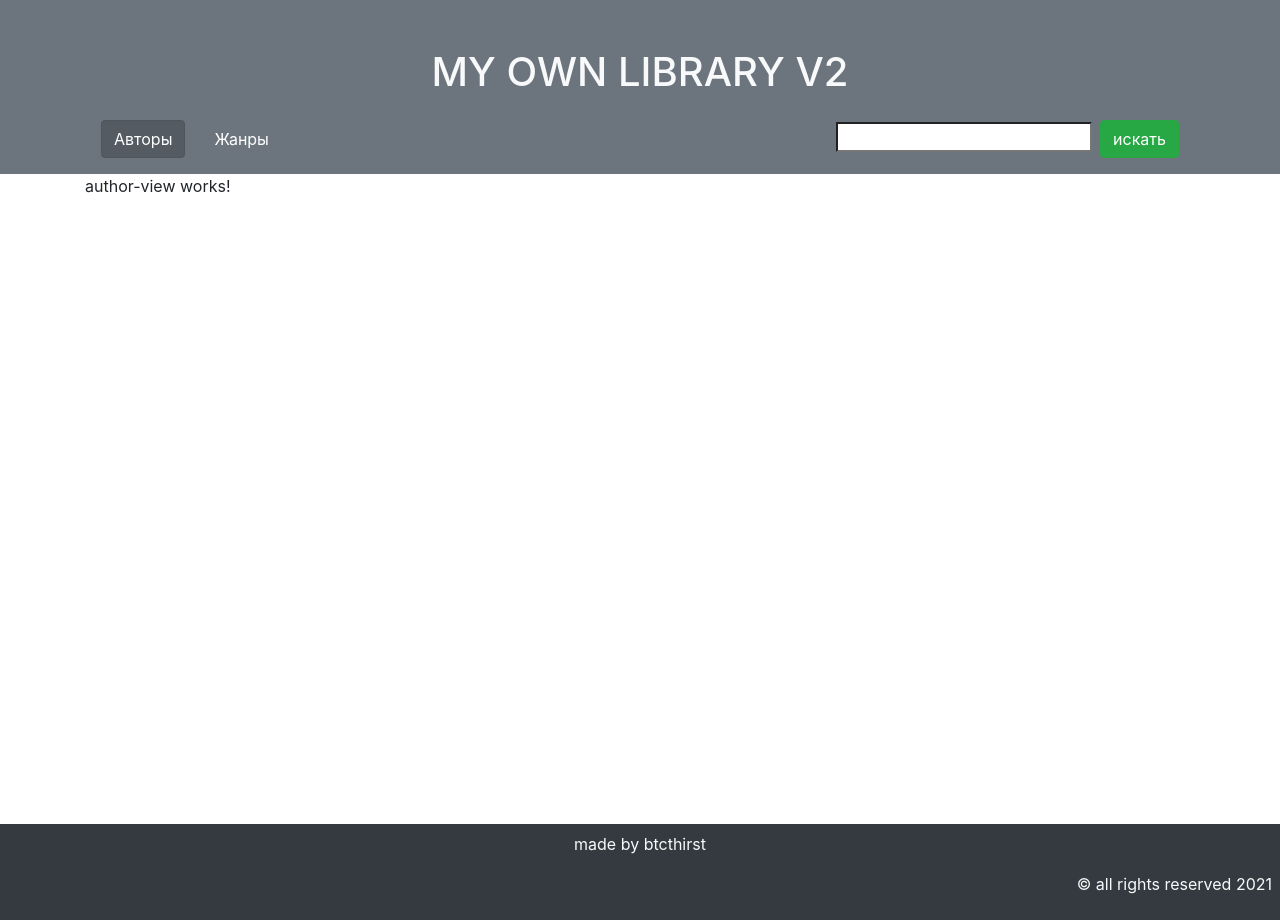
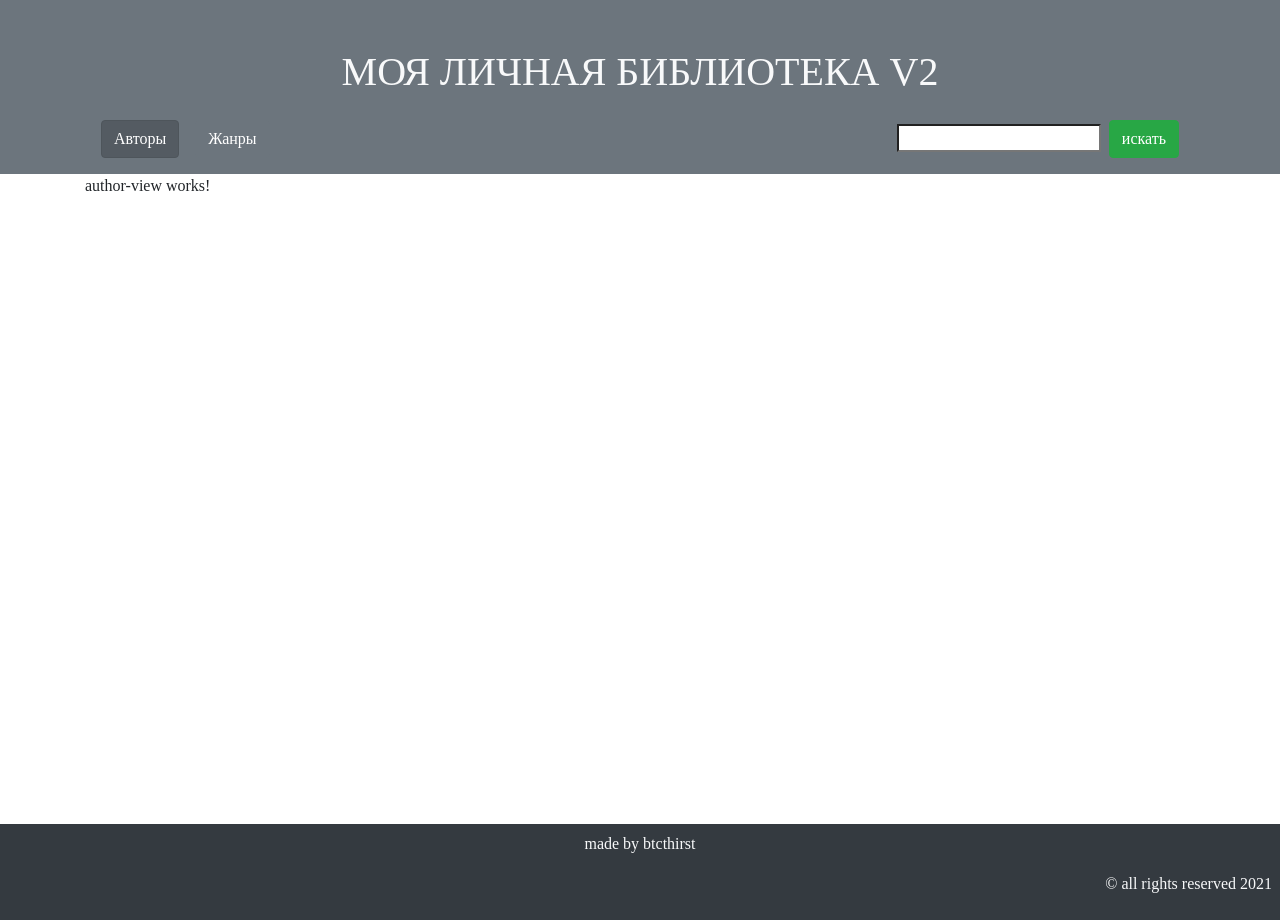
Before and after one commit to btcthirst/spa-v002, an Angular app: page /authors in a window 1280 px wide. Built offline with nearby package versions, Linux system fonts and the light colour scheme.

Commit message:
added font

```diff
--- a/src/app/app.component.html
+++ b/src/app/app.component.html
@@ -1,7 +1,7 @@
 <header class="container-fluid bg-secondary pt-5">
     <div>
         <h1 class="text-light text-uppercase text-center">
-            my own library v2
+            Моя личная библиотека v2
         </h1>
     </div>
     <div class="d-flex justify-content-between container">
--- a/src/styles.css
+++ b/src/styles.css
@@ -1 +1,11 @@
 /* You can add global styles to this file, and also import other style files */
+@font-face {
+    font-family: 'Lobster','cursive';
+    src: url(assets/fonts/Lobster-Regular.ttf) format("opentype");
+}
+*{
+    padding: 0;
+    margin: 0;
+    box-sizing: border-box;
+    font-family: 'Lobster', 'cursive';
+}
```
Also changed, not shown: src/assets/fonts/Lobster-Regular.ttf (added), src/assets/fonts/OFL.txt (added).
